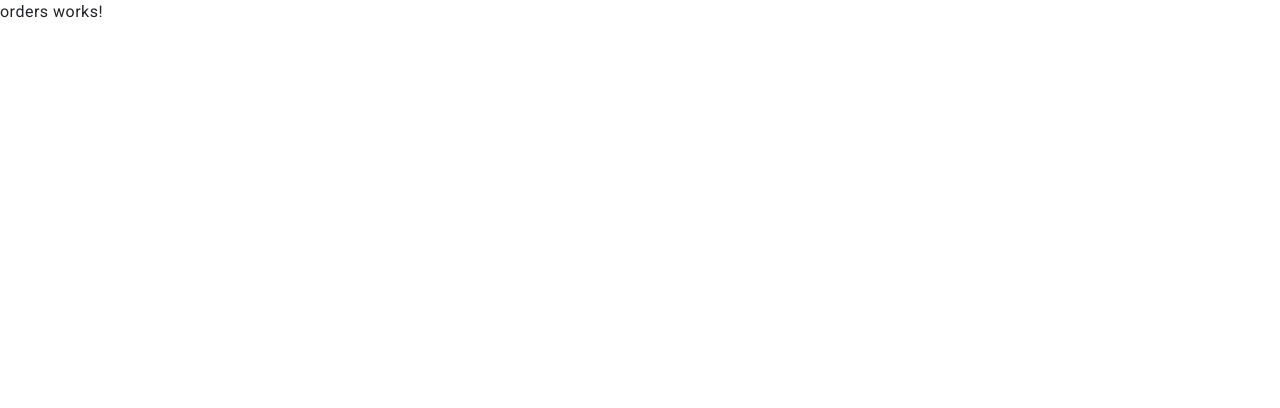
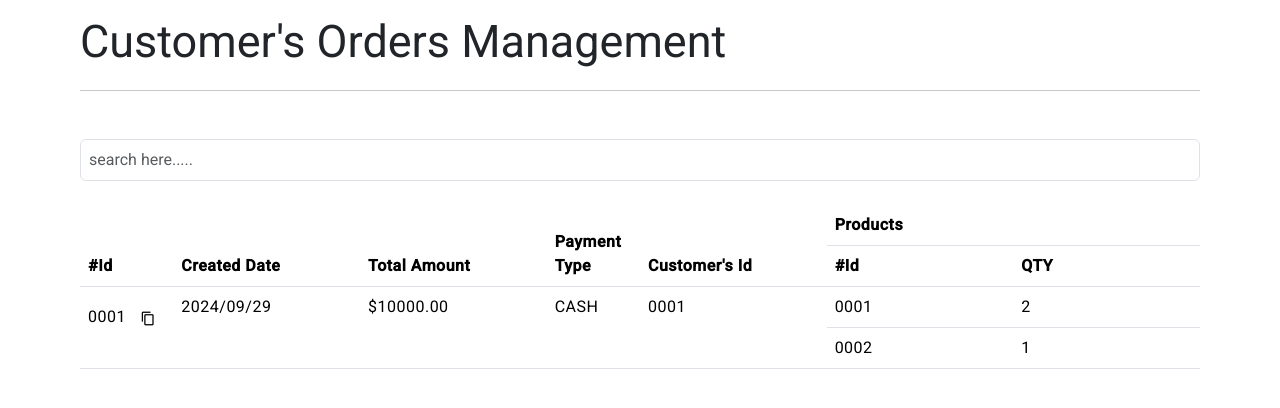
Before and after one commit to chinthakaSenarathna/E-Com-Admin-, an Angular app: page /orders in a window 1280 px wide. Shown: the top 408 px of the page. Built offline with nearby package versions, Linux system fonts and the light colour scheme.

Commit message:
done the customer's order management structure part ??

```diff
--- a/src/app/components/customers/customers.component.html
+++ b/src/app/components/customers/customers.component.html
@@ -2,15 +2,15 @@
     <div className="container">
         <h2>Customer Management</h2>
         <hr/>
-        <div class="raw mt-4">
-            <div class="colomn-1">
+        <div class="row mt-4">
+            <div class="col-12">
                 <form action="">
                     <input type="search" name="" id="" class="form-control p-2" placeholder="search here" />
                 </form>
             </div>
         </div>
-        <div class="raw mt-5">
-            <div class="colomn-12">
+        <div class="row mt-5">
+            <div class="col-12">
                 <table class="table">
                     <thead>
                         <tr>
--- a/src/app/components/orders/orders.component.css
+++ b/src/app/components/orders/orders.component.css
@@ -0,0 +1,46 @@
+/* reset */
+* {
+    margin: 0;
+    padding: 0;
+    text-decoration: none;
+    list-style: none;
+    box-sizing: border-box;
+}
+
+/* Psuedo Class */
+:root{
+    --x-color: red;
+}
+
+.outer{
+    padding: 1rem 5rem;
+}
+
+.table-data-context{
+    display: flex;
+    flex-direction: row;
+    align-items: center;
+    /* justify-content: center; */
+}
+
+.table-data-context p{
+    padding-top: 10px;
+}
+
+.table-data-context mat-icon{
+    width: 100%;
+    height: 100%;
+    font-size: 30px;
+    display: flex;
+    justify-content: center;
+    align-items: center;
+    cursor: pointer;
+}
+
+
+/* Animation */
+.table-data-context mat-icon:hover{
+    color: red;
+    transform: scale(1.1);
+    transition: 0.2s all linear;
+}
--- a/src/app/components/orders/orders.component.html
+++ b/src/app/components/orders/orders.component.html
@@ -1 +1,85 @@
-<p>orders works!</p>
+<div class="outer">
+    <div class="container">
+        <h2>Customer's Orders Management</h2>
+        <hr>
+        <div class="row mt-5">
+            <div class="col-12">
+                <form>
+                    <input type="search" class="form-control p-2" placeholder="search here.....">
+                </form>
+            </div>
+        </div>
+        <div class="row mt-4">
+            <div class="col-12">
+                <table class="table">
+                    <thead>
+                        <tr>
+                            <th rowspan="2" class="col-1">#Id</th>
+                            <th rowspan="2" class="col-2">Created Date</th>
+                            <th rowspan="2" class="col-2">Total Amount</th>
+                            <th rowspan="2" class="col-1">Payment Type</th>
+                            <th rowspan="2" class="col-2">Customer's Id</th>
+                            <th colspan="2" class="col-4">Products</th>
+                        </tr>
+                        <tr>
+                            <th class="col-2">#Id</th>
+                            <th class="col-2">QTY</th>
+                        </tr>
+                    </thead>
+                    <tbody>
+                        <tr>
+                            <td rowspan="2" class="col-1">
+                                <div class="table-data-context">
+                                    <p>0001</p> &nbsp;
+                                    <mat-icon style="font-size: 15px;">content_copy</mat-icon>
+                                </div>
+                            </td>
+                            <td rowspan="2" class="col-2">
+                                <div class="table-data-context">
+                                    2024/09/29
+                                </div>
+                            </td>
+                            <td rowspan="2" class="col-2">
+                                <div class="table-data-context">
+                                    $10000.00
+                                </div>
+                            </td>
+                            <td rowspan="2" class="col-1">
+                                <div class="table-data-context">
+                                    CASH
+                                </div>
+                            </td>
+                            <td rowspan="2" class="col-2">
+                                <div class="table-data-context">
+                                    0001
+                                </div>
+                            </td>
+                            <td class="col-2">
+                                <div class="table-data-context">
+                                    0001
+                                </div>
+                            </td>
+                            <td class="col-2">
+                                <div class="table-data-context">
+                                    2
+                                </div>
+                            </td>
+                        </tr>
+                        <tr>
+                            <td class="col-2">
+                                <div class="table-data-context">
+                                    0002
+                                </div>
+                            </td>
+                            <td class="col-2">
+                                <div class="table-data-context">
+                                    1
+                                </div>
+                            </td>
+                        </tr>
+                    </tbody>
+                </table>
+            </div>
+        </div>
+    </div>
+</div>
--- a/src/app/components/orders/orders.component.ts
+++ b/src/app/components/orders/orders.component.ts
@@ -1,9 +1,10 @@
 import { Component } from '@angular/core';
+import { MatIcon } from '@angular/material/icon';
 
 @Component({
   selector: 'app-orders',
   standalone: true,
-  imports: [],
+  imports: [MatIcon],
   templateUrl: './orders.component.html',
   styleUrl: './orders.component.css'
 })
--- a/src/app/components/products/inner-pages/manage-product-image/manage-product-image.component.html
+++ b/src/app/components/products/inner-pages/manage-product-image/manage-product-image.component.html
@@ -1,8 +1,8 @@
 <h2 mat-dialog-title>Manage Product Images</h2>
 <form action="">
     <mat-dialog-content class="mat-typography">
-        <div class="raw">
-            <div class="colomn-12">
+        <div class="row">
+            <div class="col-12">
                 <label for="productImage">Select File</label>
                 <input type="file" class="form-control" id="productImage">
             </div>
--- a/src/app/components/products/inner-pages/new-product/new-product.component.html
+++ b/src/app/components/products/inner-pages/new-product/new-product.component.html
@@ -1,22 +1,22 @@
 <h2 mat-dialog-title>Add New Product</h2>
 <form action="">
     <mat-dialog-content class="mat-typography">
-        <div class="raw">
-            <div class="colomn-12">
+        <div class="row">
+            <div class="col-12">
                 <label for="newProductDescription">Product Description</label>
                 <input type="text" class="form-control" id="newProductDescription">
             </div>
         </div>
         <br/>
-        <div class="raw">
-            <div class="colomn-12">
+        <div class="row">
+            <div class="col-12">
                 <label for="newProductUnitPrice">Product Unit-Price</label>
                 <input type="number" class="form-control" id="newProductUnitPrice">
             </div>
         </div>
         <br/>
-        <div class="raw">
-            <div class="colomn-12">
+        <div class="row">
+            <div class="col-12">
                 <label for="newProductQTY">Product QTY on Hand</label>
                 <input type="text" class="form-control" id="newProductQTY">
             </div>
--- a/src/app/components/products/inner-pages/update-product/update-product.component.html
+++ b/src/app/components/products/inner-pages/update-product/update-product.component.html
@@ -1,22 +1,22 @@
 <h2 mat-dialog-title>Update Product</h2>
 <form action="">
     <mat-dialog-content class="mat-typography">
-        <div class="raw">
-            <div class="colomn-12">
+        <div class="row">
+            <div class="col-12">
                 <label for="updateProductDescription">Product Description</label>
                 <input type="text" class="form-control" id="updateProductDescription">
             </div>
         </div>
         <br/>
-        <div class="raw">
-            <div class="colomn-12">
+        <div class="row">
+            <div class="col-12">
                 <label for="updateProductUnitPrice">Product Unit-Price</label>
                 <input type="number" class="form-control" id="updateProductUnitPrice">
             </div>
         </div>
         <br/>
-        <div class="raw">
-            <div class="colomn-12">
+        <div class="row">
+            <div class="col-12">
                 <label for="updateProductQTY">Product QTY on Hand</label>
                 <input type="text" class="form-control" id="updateProductQTY">
             </div>
--- a/src/app/components/products/products.component.html
+++ b/src/app/components/products/products.component.html
@@ -2,8 +2,8 @@
     <div class="">
         <h2>Products Management</h2>
         <hr/>
-        <div class="raw mt-5">
-            <div class="colomn-12 d-flex flex-wrap gap-2">
+        <div class="row mt-5">
+            <div class="col-12 d-flex flex-wrap gap-2">
                 <div class="col-6">
                     <form>
                         <input type="search" placeholder="search here....." class="form-control p-2">
@@ -17,8 +17,8 @@
                 </div>
             </div>
         </div>
-        <div class="raw mt-5">
-            <div class="colomn-12">
+        <div class="row mt-5">
+            <div class="col-12">
                 <table class="table">
                     <thead>
                         <tr>
```
